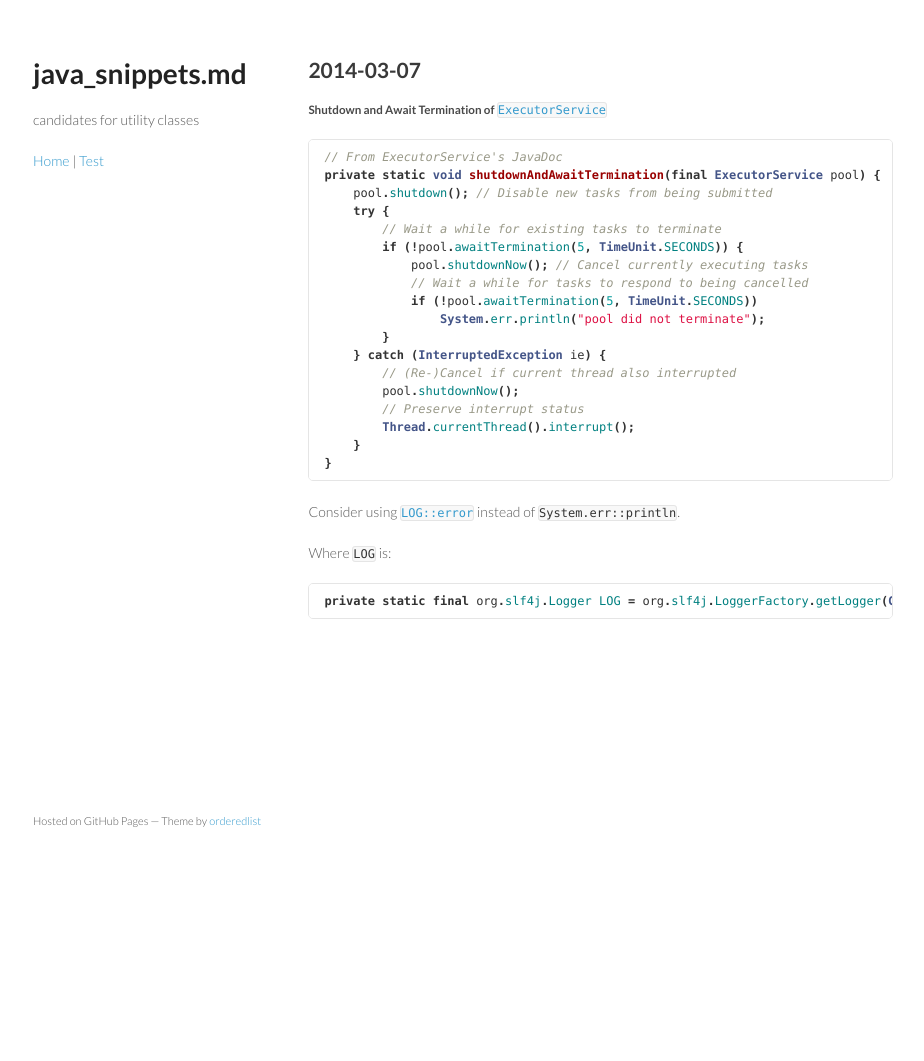
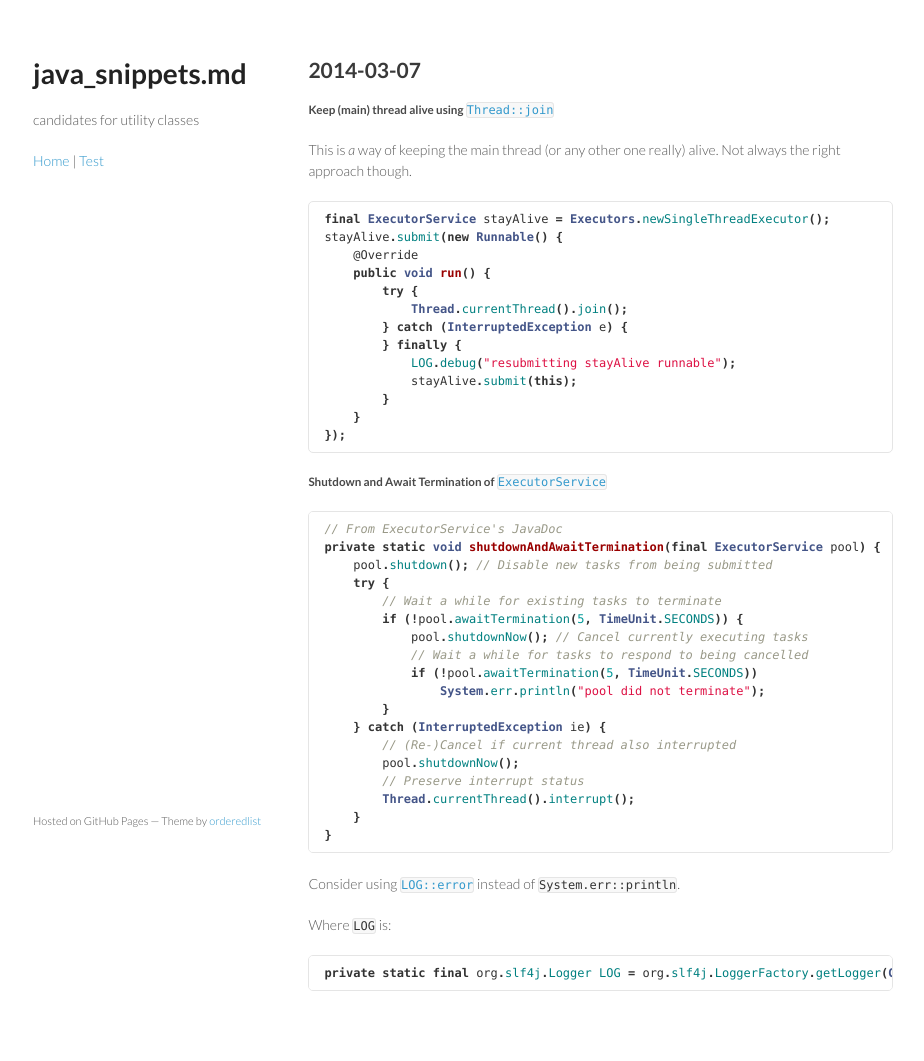
Before and after one commit to yegeniy/yegeniy.github.io, a Jekyll site: the page built from java_snippets.md, in a window 1280 px wide. Shown: the whole page, without its empty margins (177-1101 px from the left). Built offline with Jekyll 4.4.1, drawn with Linux system fonts in a browser that asks for light colours; Markdown is read by kramdown in place of the engine named in the settings; before the commit the page ends 900 px from its top, so only the background shows below that.

Commit message:
Keep thread alive using join()

````diff
--- a/java_snippets.md
+++ b/java_snippets.md
@@ -9,6 +9,27 @@ tagline: candidates for utility classes
 
 2014-03-07
 ----------
+
+##### Keep (main) thread alive using [`Thread::join`](http://docs.oracle.com/javase/7/docs/api/java/lang/Thread.html#join\(\))
+
+This is _a_ way of keeping the main thread (or any other one really) alive. Not
+always the right approach though.
+
+```java
+final ExecutorService stayAlive = Executors.newSingleThreadExecutor();
+stayAlive.submit(new Runnable() {
+    @Override
+    public void run() {
+        try {
+            Thread.currentThread().join();
+        } catch (InterruptedException e) {
+        } finally {
+            LOG.debug("resubmitting stayAlive runnable");
+            stayAlive.submit(this);
+        }
+    }
+});
+```
 
 ##### Shutdown and Await Termination of [`ExecutorService`](http://docs.oracle.com/javase/7/docs/api/java/util/concurrent/ExecutorService.html)
 
````
